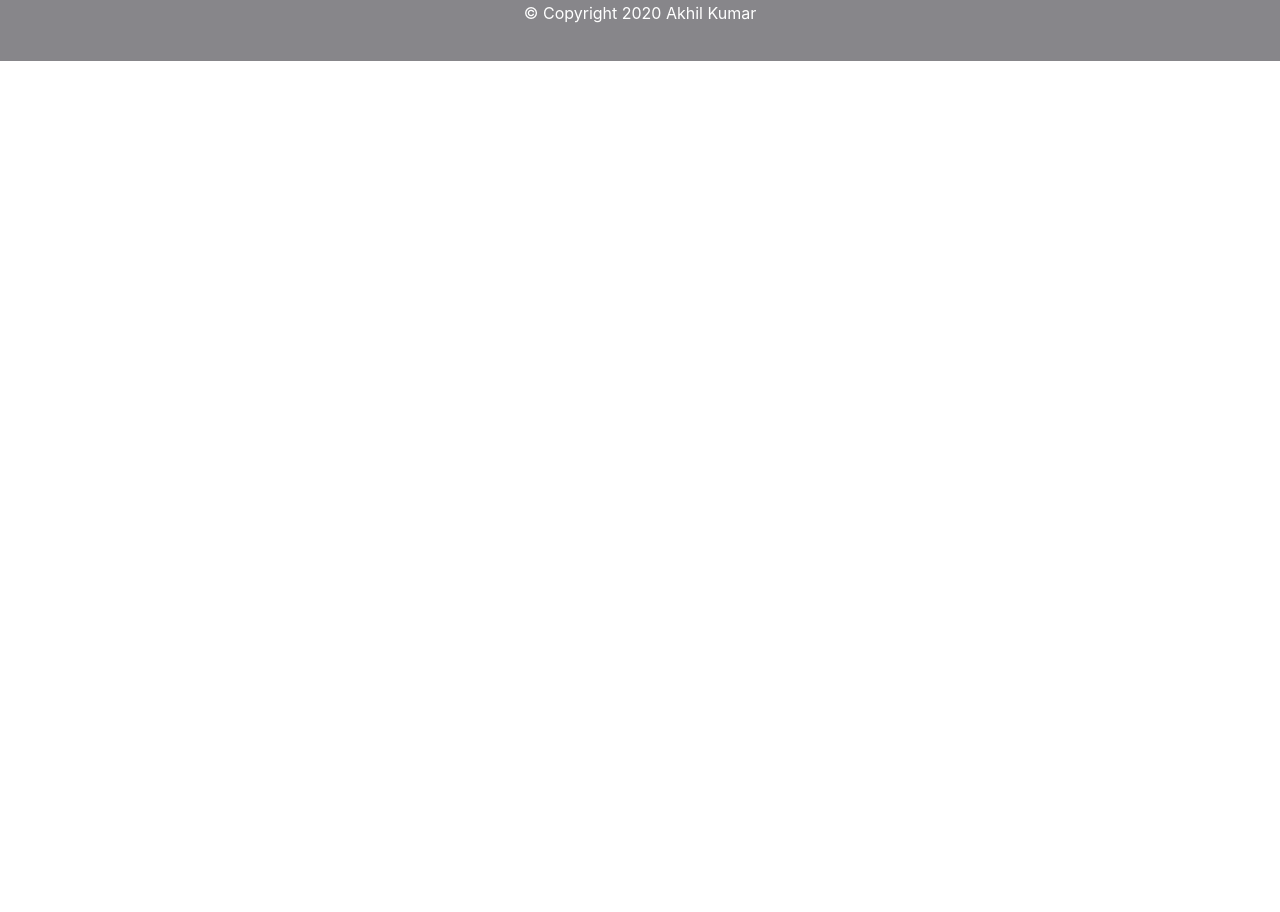
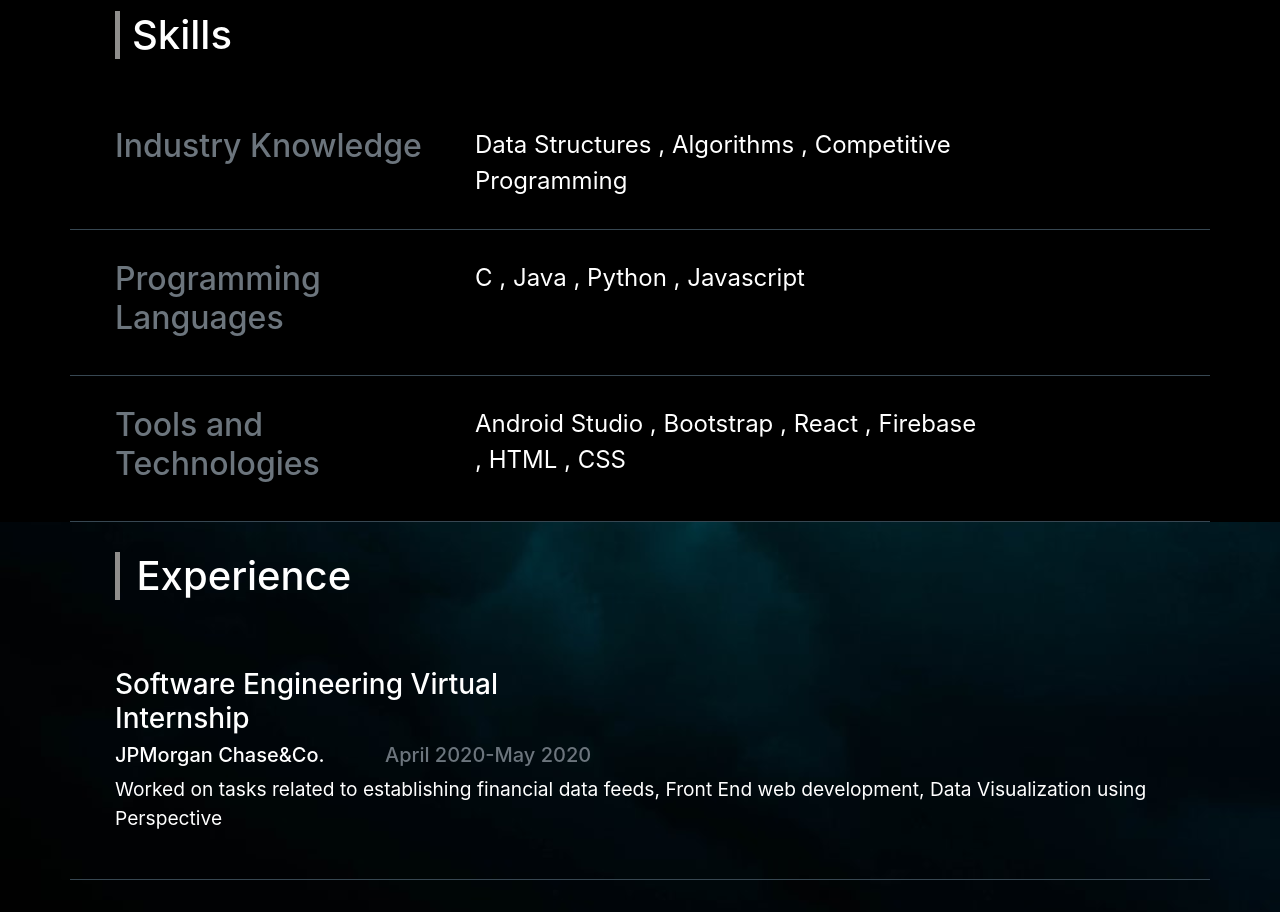
Before and after one commit to Akhilkumar31e/Portfolio, a React (Create React App) app: page / in a window 1280 px wide. Shown: the part 1880-2792 px from the top of the page. Before the commit the page ends 1941 px from the top, so only its background shows below. Built offline with nearby package versions, Linux system fonts and the light colour scheme.

Commit message:
Almost Done

```diff
--- a/src/App.css
+++ b/src/App.css
@@ -84,7 +84,6 @@
 .carousel p{
   float: left;
 }
-
 .carousel .carousel-status{
   display: none;
 }
@@ -104,13 +103,16 @@
   color :rgb(9, 214, 241);
 }
 
-.about{
+.about, .skills, .projects{
   background-color: black;
 }
 
 .row-display{
   padding: 30px 30px 30px 30px;
   font-size: 150%;
+}
+.job-style{
+  font-size: 80% !important;
 }
 .row-display h1{
   border-left:5px solid rgb(143, 142, 140);
@@ -120,6 +122,19 @@
 .row-edu{
   border-bottom: 1px ridge  rgb(55, 71, 82);
 }
+.codingprofile{
+  background-color: transparent;
+}
+.codingprofile a{
+  margin: 0px auto;
+  color: azure;
+
+
+}
+.codingprofile a:hover {
+  color: azure;
+  background-color: rgb(9, 214, 241);
+}
 .footer{
   background-color: rgb(135, 134, 138);
   margin:0px auto;
--- /dev/null
+++ b/src/components/CodingProfileComponent.js
@@ -0,0 +1,31 @@
+import React from 'react';
+
+function CodingProfile(props) {
+    const buttons = props.codingProfiles.map( (profile) => {
+        return(
+
+            <a key={profile.id} className="btn mr-auto ml-auto " href={profile.link} role="button">{profile.name}</a>
+
+          );
+    });
+    return(
+        <React.Fragment>
+            <div className="container" id="codingProfiles">
+                <div className="row row-display justify-row-center">
+                    <div className="col-12 col-sm-4 ">
+                        <h2>Coding Profiles</h2>
+                    </div>
+                </div>
+                <div className="row">
+                    <div className="col-12 ">
+                        <div className="d-flex flex-wrap bd-highlight mb-5 justify-content-center codingprofile">
+                            {buttons}
+                        </div>
+                    </div>
+                </div>
+            </div>
+        </React.Fragment>
+    );
+}
+
+export default CodingProfile;
--- /dev/null
+++ b/src/components/ExperienceComponent.js
@@ -0,0 +1,60 @@
+import React,{ Component } from 'react';
+import {EXPERIENCE} from '../shared/experience';
+
+function RenderJobs({experience}){
+    const jobs= experience.map( (job)=> {
+        return(
+            <div key={job.id} className="row row-display row-edu">
+                <div className="col-12 col-sm-6 ">
+                    <h3>{job.jobname}</h3>
+                    <div className="row">
+                        <div className="col-6">
+                        <h5>{job.company}</h5>
+                        </div>
+                        <div className="col-6">
+                        <h5 className="text-muted">{job.time}</h5>
+                        </div>
+                    </div>
+
+                </div>
+                <div className="col-12 job-style">
+                    <p>{job.desc}</p>
+                </div>
+            </div>
+        );
+    });
+    return(
+        <React.Fragment>
+            {jobs}
+        </React.Fragment>
+    )
+}
+
+class Experience extends Component{
+    constructor(props){
+        super(props);
+
+        this.state={
+            experience: EXPERIENCE
+        }
+    }
+
+    render() {
+        return(
+            <React.Fragment>
+                <div className="experince" id="experince">
+                    <div className="container">
+                        <div className="row row-display">
+                            <div className="col-12 col-sm-4">
+                                <h1>Experience</h1>
+                            </div>
+                        </div>
+                        <RenderJobs experience={this.state.experience} />
+                    </div>
+                </div>
+            </React.Fragment>
+        );
+    }
+}
+
+export default Experience;
--- a/src/components/HeaderComponent.js
+++ b/src/components/HeaderComponent.js
@@ -7,7 +7,7 @@ import  { TAGLINES }  from '../shared/taglines';
 
 function RenderName({name}){
     return(
-    <h1 className="display-4" id="myName"><b>{name}</b></h1>
+    <h4 className="display-4" id="myName"><b>{name}</b></h4>
     );
 }
 function RenderCarouselItem({tagline}){
--- a/src/components/MainComponent.js
+++ b/src/components/MainComponent.js
@@ -3,13 +3,19 @@ import  Header  from './HeaderComponent';
 import Footer from './FooterComponent';
 import About from './AboutComponent';
 import Education from './EducationComponent';
+import Skills from './SkillsComponent';
+import Experience from './ExperienceComponent';
+import Projects from './ProjectsComponent';
+import CodingProfile from './CodingProfileComponent';
+import {PROFILES} from '../shared/codingprofiles';
 import {ABOUTME} from '../shared/aboutme';
 class MainComponent extends Component{
     constructor(props){
         super(props);
 
         this.state={
-            aboutMe: ABOUTME
+            aboutMe: ABOUTME,
+            codingProfiles: PROFILES
         }
     }
     render(){
@@ -18,7 +24,12 @@ class MainComponent extends Component{
                 <Header myName="Akhil Kumar Ellendula"/>
                 <About  aboutMe={this.state.aboutMe}/>
                 <Education />
+                <Skills />
+                <Experience />
+                <Projects />
+                <CodingProfile codingProfiles={this.state.codingProfiles}/>
                 <Footer />
+
             </React.Fragment>
         );
     }
--- /dev/null
+++ b/src/components/ProjectsComponent.js
@@ -0,0 +1,49 @@
+import React,{ Component} from 'react';
+import { PROJECTS } from '../shared/projects';
+
+function RenderProjects({projects}) {
+    const renderProject = projects.map( (project)=> {
+        return(
+            <div key={project.id} className="row row-display row-edu">
+                <div className="col-12">
+                    <h2>{project.name}</h2>
+                    <p>{project.desc}</p>
+                </div>
+            </div>
+        );
+    });
+
+    return(
+        <React.Fragment>
+            {renderProject}
+        </React.Fragment>
+    );
+}
+class Projects extends Component{
+    constructor(props){
+        super(props);
+
+        this.state={
+            projects:PROJECTS
+        }
+    }
+
+    render(){
+        return(
+            <React.Fragment>
+                <div className="projects" id="projects">
+                    <div className="container">
+                        <div className="row row-display">
+                            <div className="col-12 col-sm-4">
+                                <h1>Projects</h1>
+                            </div>
+                        </div>
+                        <RenderProjects projects={this.state.projects} />
+                    </div>
+                </div>
+            </React.Fragment>
+        );
+    }
+}
+
+export default Projects;
--- /dev/null
+++ b/src/components/SkillsComponent.js
@@ -0,0 +1,75 @@
+import React, {Component} from 'react';
+import {SKILLS} from '../shared/skills';
+
+function RenderSkillSet({skillset}){
+    var i=0;
+    const set= skillset.map( (skill) => {
+        if(i==0){
+            i++;
+            return(
+                <span>{skill}</span>
+            );
+
+        }
+        else{
+            return(
+                <span>, {skill}</span>
+            );
+        }
+    });
+    return(
+        <React.Fragment>
+            {set}
+        </React.Fragment>
+    );
+}
+
+function RenderSkills({skills}){
+    const displaySkills= skills.map( (skill) => {
+        return(
+            <div key={skill.id} className="row row-display row-edu">
+                <div className="co1-12 col-sm-4">
+                    <h2 className="text-muted">{skill.type}</h2>
+                </div>
+                <div className="col-12 col-sm-6">
+                    <RenderSkillSet skillset= {skill.skillset} />
+                </div>
+            </div>
+        );
+    });
+
+    return(
+        <React.Fragment>
+            {displaySkills}
+        </React.Fragment>
+    );
+}
+
+class Skills extends Component{
+    constructor(props){
+        super(props);
+
+        this.state={
+            skills: SKILLS
+        }
+    }
+
+    render(){
+        return(
+            <React.Fragment>
+                <div className="skills" id="skills">
+                    <div className="container">
+                        <div className="row row-display">
+                            <div className="col-12 col-sm-3">
+                                <h1>Skills</h1>
+                            </div>
+                        </div>
+                        <RenderSkills skills={this.state.skills} />
+                    </div>
+                </div>
+            </React.Fragment>
+        );
+    }
+}
+
+export default Skills;
--- /dev/null
+++ b/src/shared/codingprofiles.js
@@ -0,0 +1,27 @@
+export const PROFILES = [
+    {
+        id:0,
+        link:'https://www.codechef.com/users/akhilkumar31e',
+        name:'Codechef'
+    },
+    {
+        id:1,
+        link:'https://www.hackerrank.com/akhilkumar31e',
+        name:'Hackerrank'
+    },
+    {
+        id:2,
+        link:'https://leetcode.com/akhilkumar31e/',
+        name:'LeetCode'
+    },
+    {
+        id:3,
+        link:'https://www.spoj.com/users/akhilkumar31e/',
+        name:'SPOJ'
+    },
+    {
+        id:4,
+        link:'https://www.interviewbit.com/profile/akhilkumar31e6712',
+        name:'InterviewBit'
+    }
+]
--- /dev/null
+++ b/src/shared/experience.js
@@ -0,0 +1,16 @@
+export const EXPERIENCE = [
+    {
+        id:0,
+        jobname:'Software Engineering Virtual Internship',
+        company:'JPMorgan Chase&Co.',
+        time:'April 2020-May 2020',
+        desc:'Worked on tasks related to establishing financial data feeds, Front End web development, Data Visualization using Perspective'
+    },
+    {
+        id:1,
+        jobname:'Campus Lead:  Scaler Achiever Club',
+        company:'Scaler Academy',
+        time:'March 2020-Present',
+        desc:'Leading Scaler developer community in my campus'
+    }
+]
--- /dev/null
+++ b/src/shared/projects.js
@@ -0,0 +1,7 @@
+export const PROJECTS= [
+    {
+        id:0,
+        name:'Corporatz',
+        desc:'An android application useful for corporate employees.Application includes features like Car and Bike pooling,News feed,Corporate Forum,Posting pictures and likes,Ratings and reviews for employers. It is developed using Android Studio and Firebase.'
+    }
+]
--- /dev/null
+++ b/src/shared/skills.js
@@ -0,0 +1,17 @@
+export const SKILLS = [
+    {
+        id:0,
+        type:"Industry Knowledge",
+        skillset:['Data Structures ','Algorithms ','Competitive Programming ']
+    },
+    {
+        id:1,
+        type:"Programming Languages",
+        skillset:['C ','Java ','Python ','Javascript']
+    },
+    {
+        id:2,
+        type:"Tools and Technologies",
+        skillset:['Android Studio ','Bootstrap ','React ','Firebase ','HTML ','CSS ']
+    }
+]
```
Also changed, not shown: src/components/NotabilitiesComponent.js (added, +23 -0 lines).
